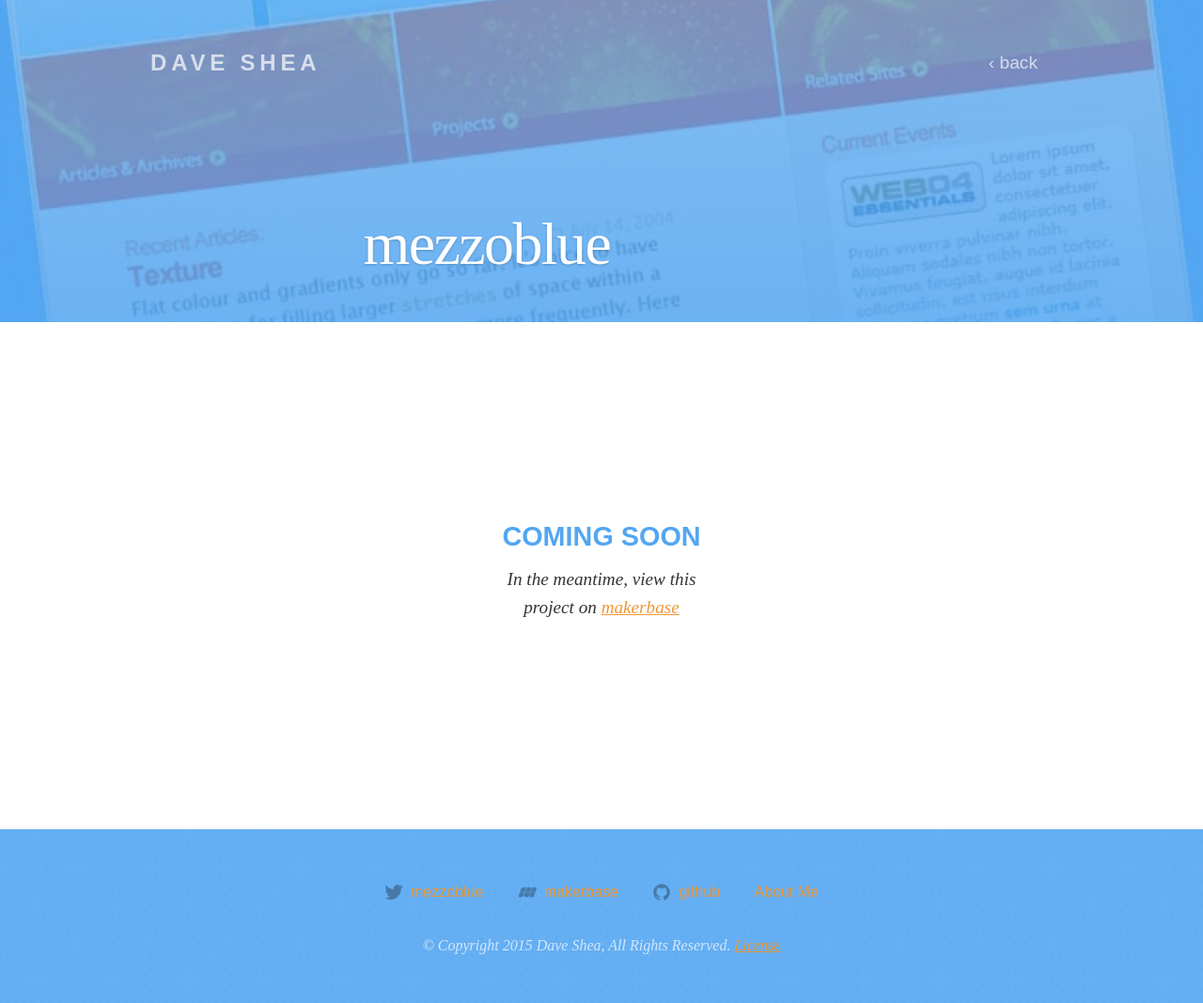
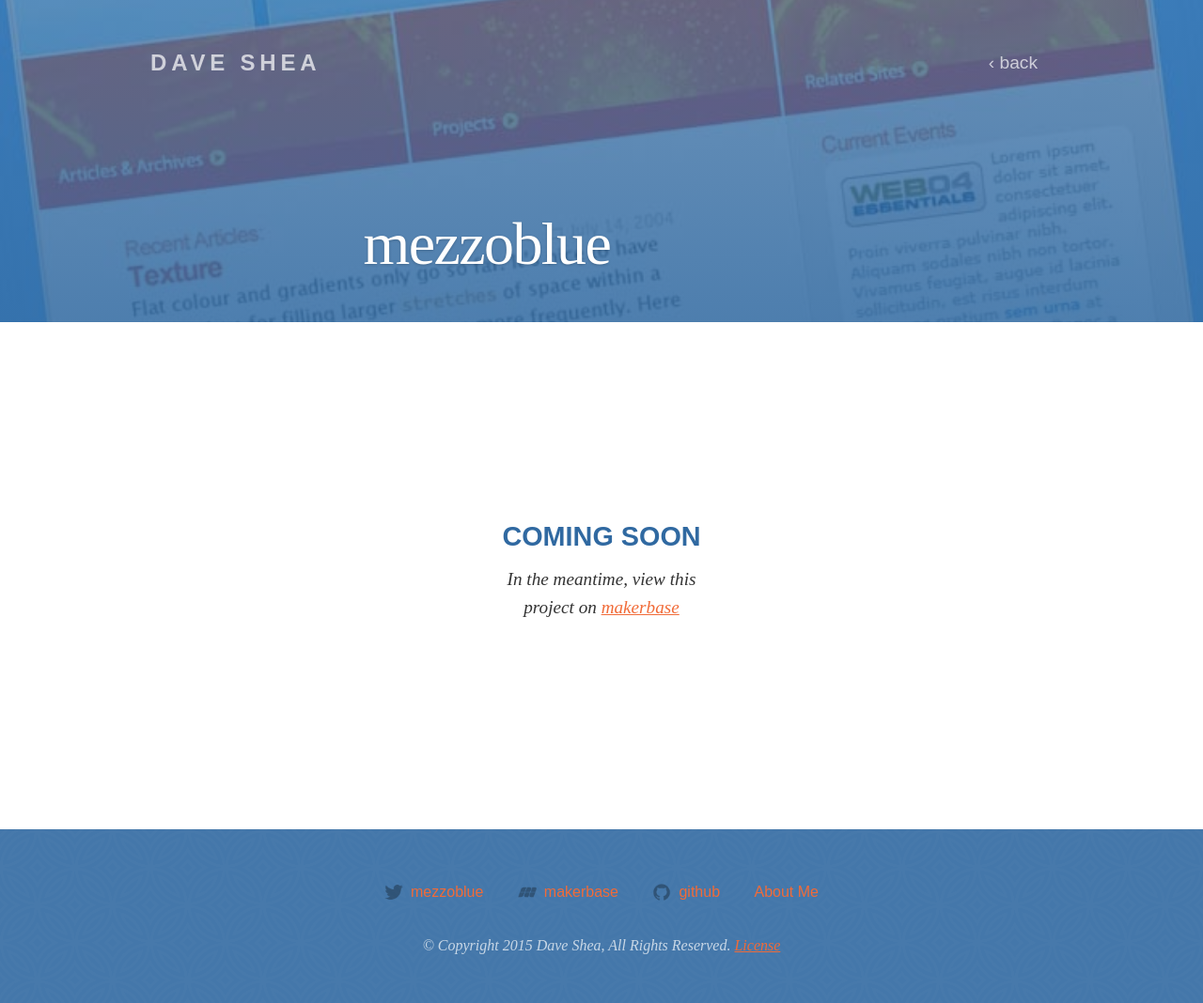
Before and after one commit to lindakovacs/daveshea.com, a Jekyll site: the page built from projects/mezzoblue.md, in a window 1280 px wide. Shown: the whole page at 94% size. Built offline with Jekyll 4.4.1, drawn with Linux system fonts in a browser that asks for light colours.

Commit message:
mezzoblue colour update

```diff
--- a/_sass/_project-customization.scss
+++ b/_sass/_project-customization.scss
@@ -198,8 +198,8 @@
 //  Project settings: mezzoblue
 //
 $mezzoblueTextColour: #fff;
-$mezzoblueAccentColour: #f19633;
-$mezzoblueBaseColour: #53a6f2;
+$mezzoblueAccentColour: #f16b38;
+$mezzoblueBaseColour: #3069a1;
 @include styleProject("mezzoblue", $mezzoblueBaseColour, $mezzoblueTextColour, $mezzoblueAccentColour);
 @include styleProjectImage("mezzoblue") {
     background-image:
```
Also changed, not shown: 2 other files.
